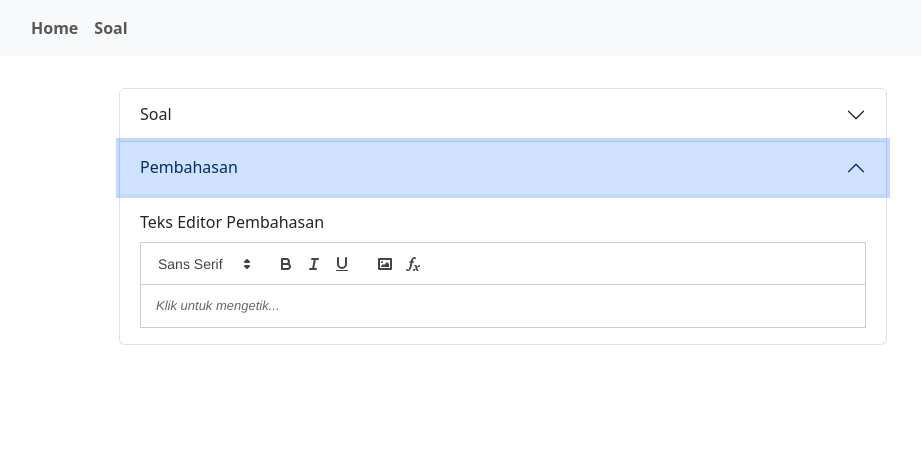
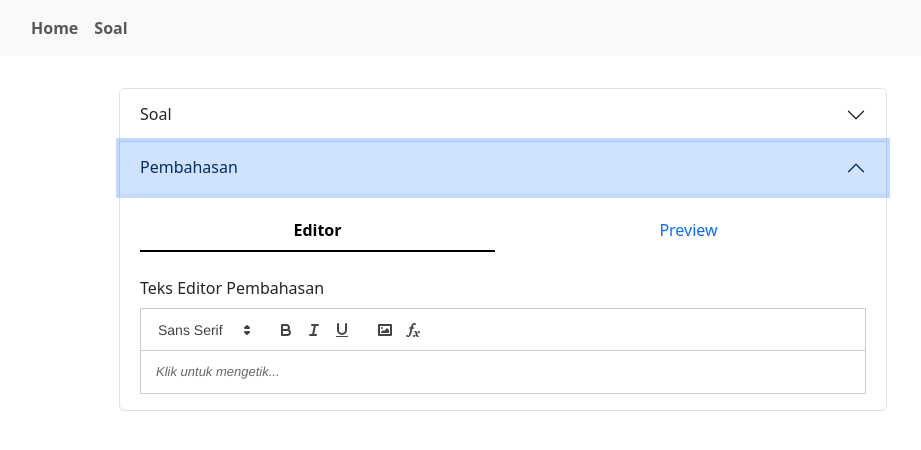
Before and after one commit to mdayat/kid-pyung, a React (Vite) app: page /soal in a window 1280 px wide. Both pictures are taken after a click on the button "Pembahasan". Shown: the top 450 px of the page, without its empty margins (137-1058 px from the left). Built offline with nearby package versions, Linux system fonts and the light colour scheme.

Commit message:
add preview capability to pembahasan editor

```diff
--- /dev/null
+++ b/src/components/PembahasanEditor.tsx
@@ -0,0 +1,57 @@
+import Form from "react-bootstrap/Form";
+import Tabs from "react-bootstrap/Tabs";
+import Tab from "react-bootstrap/Tab";
+import type { Dispatch, SetStateAction } from "react";
+import type Quill from "quill";
+
+import { RichTextEditor } from "./RichTextEditor";
+import { deltaToHTMLString } from "../utils/quill";
+
+interface PembahasanEditorProps {
+  quillInstance: Quill;
+  setQuillInstance: Dispatch<SetStateAction<Quill>>;
+}
+
+export function PembahasanEditor({
+  quillInstance,
+  setQuillInstance,
+}: PembahasanEditorProps): JSX.Element {
+  function showEditorPreview(eventKey: string | null) {
+    const divEl = document.getElementById(
+      "pembahasan-preview"
+    ) as HTMLDivElement;
+
+    if (eventKey === "preview") {
+      const htmlString = deltaToHTMLString(quillInstance.getContents());
+      divEl.insertAdjacentHTML("beforeend", htmlString);
+    } else {
+      divEl.innerHTML = "";
+    }
+  }
+
+  return (
+    <Tabs
+      onSelect={showEditorPreview}
+      justify
+      id="pembahasan-form"
+      defaultActiveKey="editor"
+      variant="underline"
+      className="mb-4"
+    >
+      <Tab eventKey="editor" title="Editor">
+        <Form.Group>
+          <Form.Label as="p">Teks Editor Pembahasan</Form.Label>
+          <RichTextEditor
+            setQuillInstance={setQuillInstance}
+            editorID="pembahasan-editor"
+            toolbarID="pembahasan-toolbar"
+          />
+        </Form.Group>
+      </Tab>
+
+      <Tab eventKey="preview" title="Preview">
+        <div id="pembahasan-preview" className="border !p-4 [&_img]:w-96"></div>
+      </Tab>
+    </Tabs>
+  );
+}
--- a/src/components/RichTextEditor.tsx
+++ b/src/components/RichTextEditor.tsx
@@ -8,13 +8,13 @@ import "quill/dist/quill.snow.css";
 interface RichTextEditorProps {
   editorID: string;
   toolbarID: string;
-  setEditorInstance: Dispatch<SetStateAction<Quill>>;
+  setQuillInstance: Dispatch<SetStateAction<Quill>>;
 }
 
 export function RichTextEditor({
   editorID,
   toolbarID,
-  setEditorInstance,
+  setQuillInstance,
 }: RichTextEditorProps): JSX.Element {
   const runOnce = useRef(true);
   useEffect(() => {
@@ -26,13 +26,13 @@ export function RichTextEditor({
         placeholder: "Klik untuk mengetik...",
         theme: "snow",
       });
-      setEditorInstance(quill);
+      setQuillInstance(quill);
     }
 
     return () => {
       runOnce.current = false;
     };
-  }, [editorID, toolbarID, setEditorInstance]);
+  }, [editorID, toolbarID, setQuillInstance]);
 
   return (
     <>
--- a/src/components/SoalEditor.tsx
+++ b/src/components/SoalEditor.tsx
@@ -9,20 +9,20 @@ import { RichTextEditor } from "./RichTextEditor";
 import { deltaToHTMLString } from "../utils/quill";
 
 interface SoalEditorProps {
-  soalQuill: Quill;
-  setSoalQuill: Dispatch<SetStateAction<Quill>>;
+  quillInstance: Quill;
+  setQuillInstance: Dispatch<SetStateAction<Quill>>;
 }
 
 export function SoalEditor({
-  soalQuill,
-  setSoalQuill,
+  quillInstance,
+  setQuillInstance,
 }: SoalEditorProps): JSX.Element {
   function checkIDSoal() {}
 
-  function viewSoalPreview(eventKey: string | null) {
+  function showEditorPreview(eventKey: string | null) {
     const divEl = document.getElementById("soal-preview") as HTMLDivElement;
     if (eventKey === "preview") {
-      const htmlString = deltaToHTMLString(soalQuill.getContents());
+      const htmlString = deltaToHTMLString(quillInstance.getContents());
       divEl.insertAdjacentHTML("beforeend", htmlString);
     } else {
       divEl.innerHTML = "";
@@ -31,7 +31,7 @@ export function SoalEditor({
 
   return (
     <Tabs
-      onSelect={viewSoalPreview}
+      onSelect={showEditorPreview}
       justify
       id="soal-form"
       defaultActiveKey="editor"
@@ -68,7 +68,7 @@ export function SoalEditor({
         <Form.Group>
           <Form.Label as="p">Teks Editor Soal</Form.Label>
           <RichTextEditor
-            setEditorInstance={setSoalQuill}
+            setQuillInstance={setQuillInstance}
             editorID="soal-editor"
             toolbarID="soal-toolbar"
           />
--- a/src/pages/Soal.tsx
+++ b/src/pages/Soal.tsx
@@ -5,7 +5,7 @@ import Form from "react-bootstrap/Form";
 import type { Dispatch, FormEvent, SetStateAction } from "react";
 
 import { SoalEditor } from "../components/SoalEditor";
-import { RichTextEditor } from "../components/RichTextEditor";
+import { PembahasanEditor } from "../components/PembahasanEditor";
 
 export default function Soal(): JSX.Element {
   const [soalQuill, setSoalQuill] = useState<Quill>();
@@ -25,22 +25,20 @@ export default function Soal(): JSX.Element {
         <Accordion.Header>Soal</Accordion.Header>
         <Accordion.Body className="pb-10">
           <SoalEditor
-            soalQuill={soalQuill as Quill}
-            setSoalQuill={setSoalQuill as Dispatch<SetStateAction<Quill>>}
+            quillInstance={soalQuill as Quill}
+            setQuillInstance={setSoalQuill as Dispatch<SetStateAction<Quill>>}
           />
         </Accordion.Body>
       </Accordion.Item>
 
       <Accordion.Item eventKey="1">
         <Accordion.Header>Pembahasan</Accordion.Header>
-        <Accordion.Body as={Form.Group}>
-          <Form.Label as="p">Teks Editor Pembahasan</Form.Label>
-          <RichTextEditor
-            setEditorInstance={
+        <Accordion.Body>
+          <PembahasanEditor
+            quillInstance={pembahasanQuill as Quill}
+            setQuillInstance={
               setPembahasanQuill as Dispatch<SetStateAction<Quill>>
             }
-            editorID="pembahasan-editor"
-            toolbarID="pembahasan-toolbar"
           />
         </Accordion.Body>
       </Accordion.Item>
```
